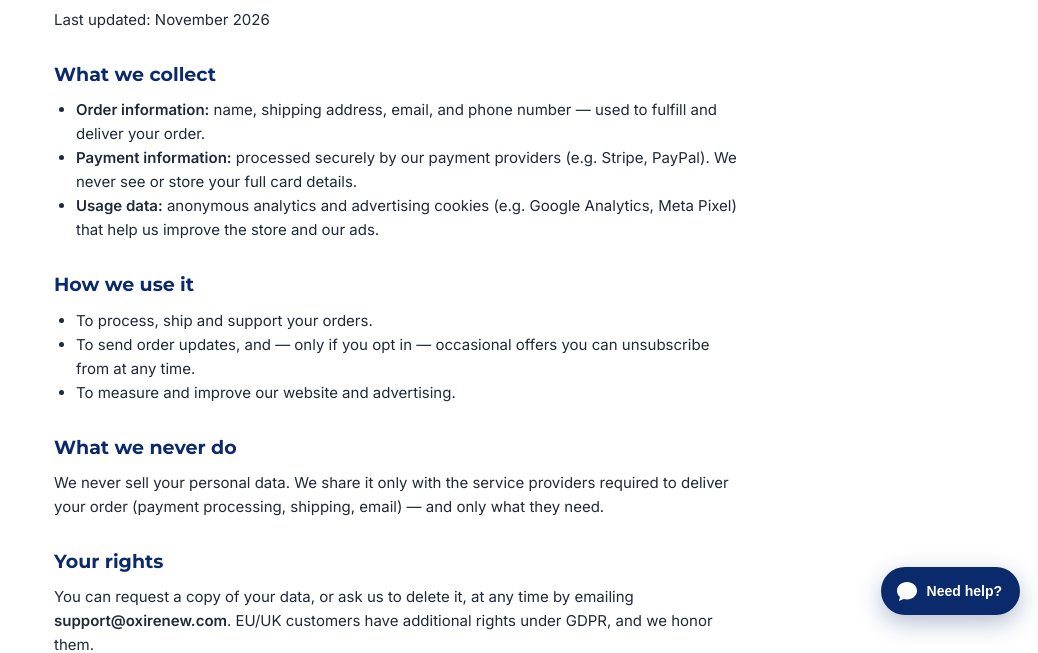
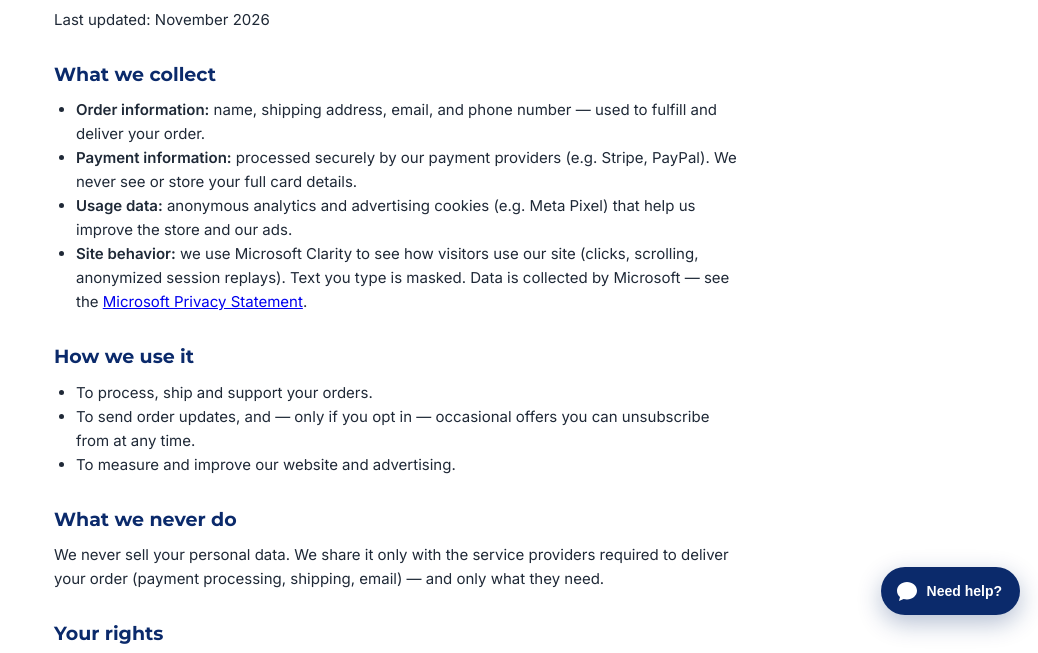
Before and after one commit to ronosvaro-tech/oxirenew-store, a plain HTML site: page policies/privacy.html in a window 1280 px wide. Shown: the part 165-818 px from the top of the page, without its empty margins (242-1280 px from the left). Drawn offline with Linux system fonts and the light colour scheme.

Commit message:
deploy: YELLOW@0b96422

```diff
--- a/policies/privacy.html
+++ b/policies/privacy.html
@@ -7,6 +7,9 @@
 <link href="https://fonts.googleapis.com/css2?family=Montserrat:wght@700;800&family=Inter:wght@400;600&display=swap" rel="stylesheet">
 <link rel="stylesheet" href="../styles.css">
 <style>.policy{max-width:720px;margin:0 auto;padding:48px 16px}.policy h1{color:var(--navy);margin-bottom:24px}.policy h2{color:var(--navy);font-size:19px;margin:28px 0 8px}.policy p,.policy li{color:var(--ink);font-size:15px}.policy ul{padding-left:22px}.back{display:inline-block;margin-bottom:24px;color:var(--blue);font-weight:600;text-decoration:none}</style>
+<script>
+(function(c,l,a,r,i,t,y){c[a]=c[a]||function(){(c[a].q=c[a].q||[]).push(arguments)};t=l.createElement(r);t.async=1;t.src="https://www.clarity.ms/tag/"+i;y=l.getElementsByTagName(r)[0];y.parentNode.insertBefore(t,y);})(window,document,"clarity","script","zficgr0hfk");
+</script>
 </head>
 <body>
 <div class="policy">
@@ -17,7 +20,8 @@
   <ul>
     <li><b>Order information:</b> name, shipping address, email, and phone number — used to fulfill and deliver your order.</li>
     <li><b>Payment information:</b> processed securely by our payment providers (e.g. Stripe, PayPal). We never see or store your full card details.</li>
-    <li><b>Usage data:</b> anonymous analytics and advertising cookies (e.g. Google Analytics, Meta Pixel) that help us improve the store and our ads.</li>
+    <li><b>Usage data:</b> anonymous analytics and advertising cookies (e.g. Meta Pixel) that help us improve the store and our ads.</li>
+    <li><b>Site behavior:</b> we use Microsoft Clarity to see how visitors use our site (clicks, scrolling, anonymized session replays). Text you type is masked. Data is collected by Microsoft — see the <a href="https://privacy.microsoft.com/privacystatement" target="_blank" rel="noopener">Microsoft Privacy Statement</a>.</li>
   </ul>
   <h2>How we use it</h2>
   <ul>
```
Also changed, not shown: index.html (+4 -0 lines), policies/returns.html (+3 -0 lines), policies/shipping.html (+3 -0 lines), policies/terms.html (+3 -0 lines).
